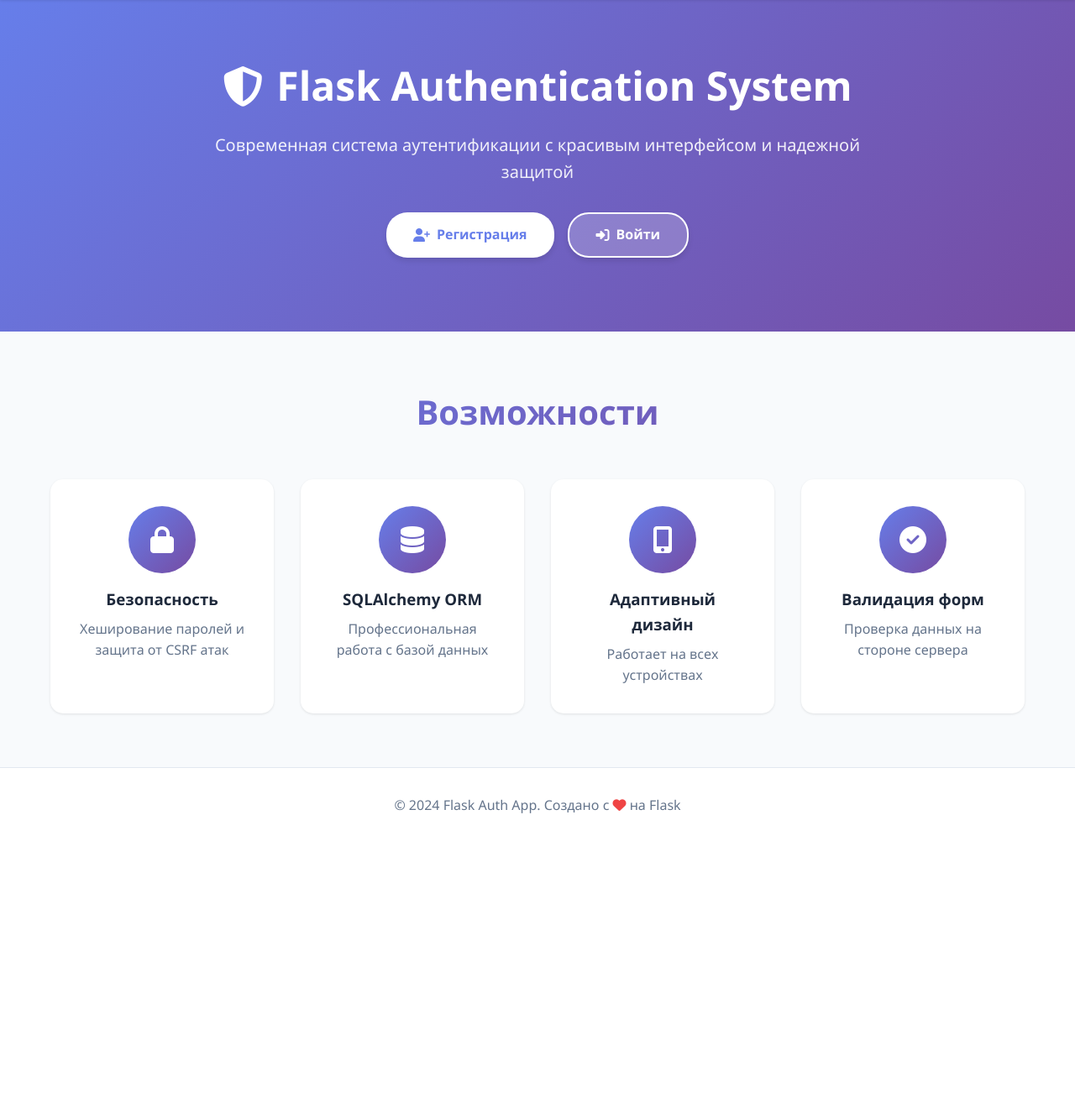
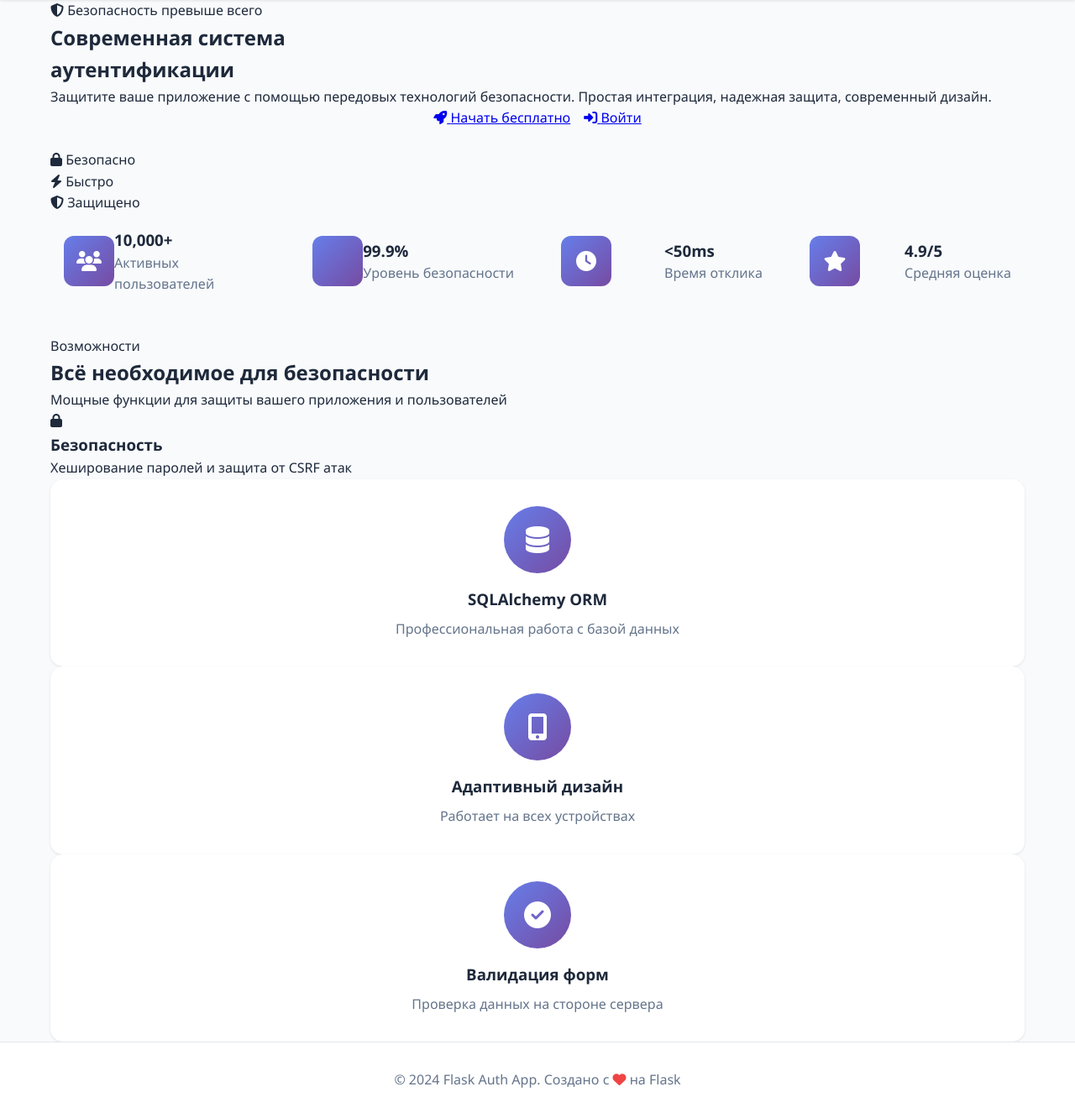
Before and after one commit to QuadDarv1ne/flask_auth_app_new, a Flask app: page / in a window 1280 px wide. Shown: the part 70-1402 px from the top of the page at 84% size. Before the commit the page ends 1039 px from the top, so only its background shows below. Run offline with Flask 3, Linux system fonts and the light colour scheme.

Commit message:
modified:   app.py 	modified:   init_db.py 	modified:   models.py 	new file:   monitor.ps1 	modified:   routes/auth.py 	modified:   routes/main.py 	new file:   templates/auth/unconfirmed.html 	new file:   templates/email/verify_email.html 	modified:   templates/main/index.html 	modified:   utils/email.py

```diff
--- a/app.py
+++ b/app.py
@@ -24,6 +24,13 @@ def create_app(config_class=Config):
     login_manager.login_view = 'auth.login'
     login_manager.login_message = 'Пожалуйста, войдите для доступа к этой странице.'
     login_manager.login_message_category = 'info'
+
+    # Загрузчик пользователя для Flask-Login
+    from models import User
+
+    @login_manager.user_loader
+    def load_user(user_id):
+        return User.query.get(int(user_id))
 
     # Регистрация blueprints
     from routes.auth import auth_bp
--- a/routes/main.py
+++ b/routes/main.py
@@ -1,4 +1,4 @@
-from flask import Blueprint, render_template, redirect, url_for, flash
+from flask import Blueprint, render_template, redirect, url_for, flash, request
 from flask_login import login_required, current_user
 from app import db
 from forms import UpdateProfileForm, ChangePasswordForm
@@ -24,7 +24,8 @@ def profile():
     profile_form = UpdateProfileForm(current_user.username, current_user.email)
     password_form = ChangePasswordForm()
 
-    if profile_form.validate_on_submit():
+    # Handle profile form submission (when accessed via GET or POST but not from password form)
+    if request.endpoint == 'main.profile' and profile_form.validate_on_submit():
         old_username = current_user.username
         current_user.username = profile_form.username.data
         current_user.email = profile_form.email.data
@@ -38,10 +39,8 @@ def profile():
 
         flash('Ваш профиль успешно обновлен!', 'success')
         return redirect(url_for('main.profile'))
-    elif profile_form.is_submitted():
-        flash('Пожалуйста, исправьте ошибки в форме.', 'error')
 
-    # Заполнение формы текущими данными
+    # Populate forms with current data
     profile_form.username.data = current_user.username
     profile_form.email.data = current_user.email
 
@@ -76,5 +75,9 @@ def change_password():
         flash('Пароль успешно изменен!', 'success')
         return redirect(url_for('main.profile'))
 
-    flash('Пожалуйста, исправьте ошибки в форме смены пароля.', 'error')
+    # Handle form validation errors
+    for field, errors in password_form.errors.items():
+        for error in errors:
+            flash(f'{getattr(password_form, field).label.text}: {error}', 'error')
+
     return redirect(url_for('main.profile'))
--- a/templates/main/index.html
+++ b/templates/main/index.html
@@ -3,50 +3,136 @@
 {% block title %}{{ title }} - Flask Auth App{% endblock %}
 
 {% block content %}
-<div class="hero">
+<!-- Hero Section -->
+<section class="hero-modern">
+    <div class="hero-background">
+        <div class="hero-shapes">
+            <div class="shape shape-1"></div>
+            <div class="shape shape-2"></div>
+            <div class="shape shape-3"></div>
+        </div>
+    </div>
     <div class="container">
-        <div class="hero-content">
-            <h1 class="hero-title">
-                <i class="fas fa-shield-alt"></i>
-                Flask Authentication System
+        <div class="hero-content-modern">
+            <div class="hero-text">
+                <span class="hero-badge">
+                    <i class="fas fa-shield-alt"></i> Безопасность превыше всего
+                </span>
+                <h1 class="hero-title-modern">
+                    Современная система<br>
+                    <span class="gradient-text">аутентификации</span>
                 </h1>
-            <p class="hero-subtitle">
-                Современная система аутентификации с красивым интерфейсом и надежной защитой
+                <p class="hero-description">
+                    Защитите ваше приложение с помощью передовых технологий безопасности.
+                    Простая интеграция, надежная защита, современный дизайн.
                 </p>
 
                 {% if current_user.is_authenticated %}
                     <div class="hero-buttons">
-                    <a href="{{ url_for('main.dashboard') }}" class="btn btn-primary">
-                        <i class="fas fa-tachometer-alt"></i> Личный кабинет
+                        <a href="{{ url_for('main.dashboard') }}" class="btn-modern btn-primary-modern">
+                            <i class="fas fa-tachometer-alt"></i>
+                            <span>Личный кабинет</span>
                         </a>
-                    <a href="{{ url_for('auth.logout') }}" class="btn btn-secondary">
-                        <i class="fas fa-sign-out-alt"></i> Выйти
+                        <a href="{{ url_for('main.profile') }}" class="btn-modern btn-secondary-modern">
+                            <i class="fas fa-user"></i>
+                            <span>Профиль</span>
                         </a>
                     </div>
-                <div class="user-greeting">
-                    <i class="fas fa-user-circle"></i>
-                    Привет, <strong>{{ current_user.username }}</strong>!
+                    <div class="user-info-badge">
+                        <i class="fas fa-check-circle"></i>
+                        Авторизован как <strong>{{ current_user.username }}</strong>
                     </div>
                 {% else %}
                     <div class="hero-buttons">
-                    <a href="{{ url_for('auth.register') }}" class="btn btn-primary">
-                        <i class="fas fa-user-plus"></i> Регистрация
+                        <a href="{{ url_for('auth.register') }}" class="btn-modern btn-primary-modern">
+                            <i class="fas fa-rocket"></i>
+                            <span>Начать бесплатно</span>
                         </a>
-                    <a href="{{ url_for('auth.login') }}" class="btn btn-secondary">
-                        <i class="fas fa-sign-in-alt"></i> Войти
+                        <a href="{{ url_for('auth.login') }}" class="btn-modern btn-secondary-modern">
+                            <i class="fas fa-sign-in-alt"></i>
+                            <span>Войти</span>
                         </a>
                     </div>
                 {% endif %}
             </div>
+            <div class="hero-image">
+                <div class="hero-image-wrapper">
+                    <div class="floating-card card-1">
+                        <i class="fas fa-lock"></i>
+                        <span>Безопасно</span>
+                    </div>
+                    <div class="floating-card card-2">
+                        <i class="fas fa-bolt"></i>
+                        <span>Быстро</span>
+                    </div>
+                    <div class="floating-card card-3">
+                        <i class="fas fa-shield-alt"></i>
+                        <span>Защищено</span>
                     </div>
                 </div>
+            </div>
+        </div>
+    </div>
+</section>
 
-<div class="features">
+<!-- Stats Section -->
+<section class="stats-section">
     <div class="container">
-        <h2 class="section-title">Возможности</h2>
-        <div class="features-grid">
-            <div class="feature-card">
-                <div class="feature-icon">
+        <div class="stats-grid">
+            <div class="stat-item">
+                <div class="stat-icon">
+                    <i class="fas fa-users"></i>
+                </div>
+                <div class="stat-content">
+                    <h3 class="stat-number">10,000+</h3>
+                    <p class="stat-label">Активных пользователей</p>
+                </div>
+            </div>
+            <div class="stat-item">
+                <div class="stat-icon">
+                    <i class="fas fa-shield-check"></i>
+                </div>
+                <div class="stat-content">
+                    <h3 class="stat-number">99.9%</h3>
+                    <p class="stat-label">Уровень безопасности</p>
+                </div>
+            </div>
+            <div class="stat-item">
+                <div class="stat-icon">
+                    <i class="fas fa-clock"></i>
+                </div>
+                <div class="stat-content">
+                    <h3 class="stat-number">&lt;50ms</h3>
+                    <p class="stat-label">Время отклика</p>
+                </div>
+            </div>
+            <div class="stat-item">
+                <div class="stat-icon">
+                    <i class="fas fa-star"></i>
+                </div>
+                <div class="stat-content">
+                    <h3 class="stat-number">4.9/5</h3>
+                    <p class="stat-label">Средняя оценка</p>
+                </div>
+            </div>
+        </div>
+    </div>
+</section>
+
+<!-- Features Section -->
+<section class="features-modern">
+    <div class="container">
+        <div class="section-header">
+            <span class="section-badge">Возможности</span>
+            <h2 class="section-title-modern">Всё необходимое для безопасности</h2>
+            <p class="section-description">
+                Мощные функции для защиты вашего приложения и пользователей
+            </p>
+        </div>
+
+        <div class="features-grid-modern">
+            <div class="feature-card-modern">
+                <div class="feature-icon-modern">
                     <i class="fas fa-lock"></i>
                 </div>
                 <h3>Безопасность</h3>
```
Also changed, not shown: init_db.py (+65 -48 lines), models.py (+16 -0 lines), routes/auth.py (+60 -1 lines), templates/auth/unconfirmed.html (added, +40 -0 lines), templates/email/verify_email.html (added, +73 -0 lines), utils/email.py (+30 -18 lines), 1 other file. Lines whose indentation alone changed are shown as unchanged.
